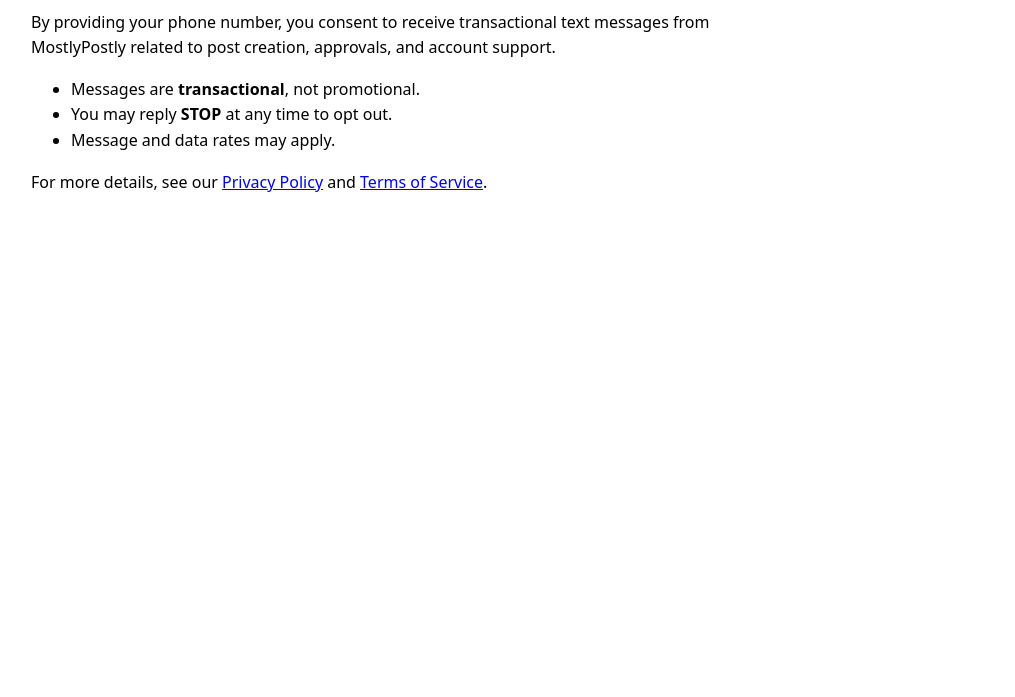
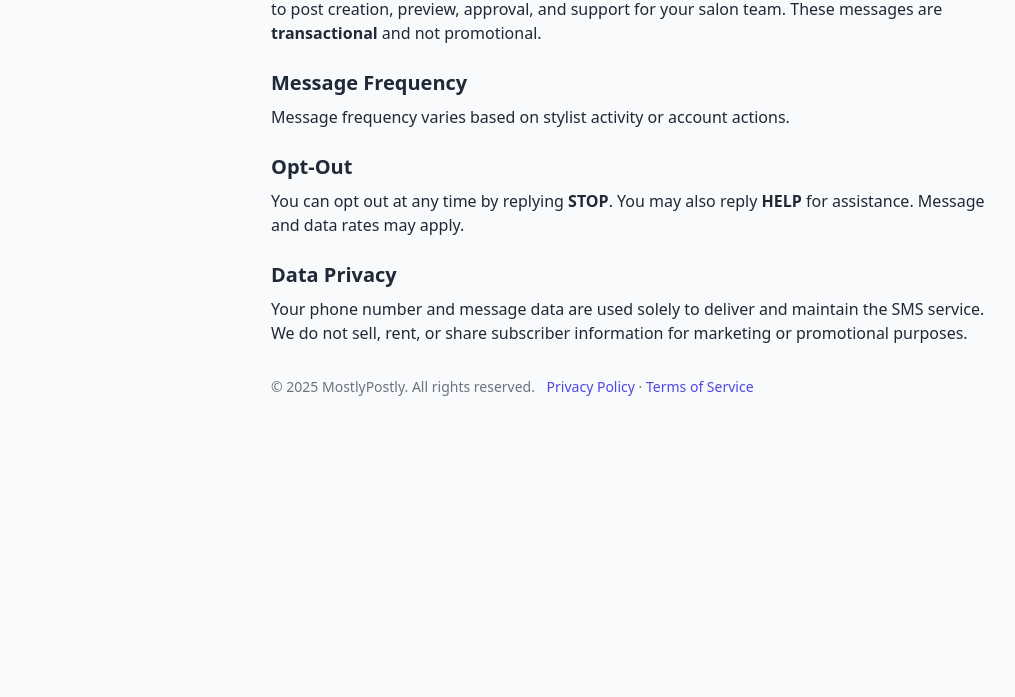
Before and after one commit to mostlypostly/mostlypostly-legal, a plain HTML site: page sms-consent.html in a window 1280 px wide. Shown: the part 103-800 px from the top of the page, without its empty margins (9-1024 px from the left). Drawn offline with nearby package versions, Linux system fonts and the light colour scheme.

Commit message:
Update sms-consent.html

```diff
--- a/sms-consent.html
+++ b/sms-consent.html
@@ -1,22 +1,42 @@
 <!DOCTYPE html>
 <html lang="en">
 <head>
-  <meta charset="UTF-8">
-  <meta name="viewport" content="width=device-width, initial-scale=1.0">
-  <title>MostlyPostly SMS Consent</title>
-  <style>
-    body { font-family: system-ui, sans-serif; margin: 40px; max-width: 700px; line-height: 1.6; }
-    h1 { color: #222; }
-  </style>
+  <meta charset="UTF-8" />
+  <meta name="viewport" content="width=device-width, initial-scale=1.0" />
+  <title>SMS Consent — MostlyPostly</title>
+  <script src="https://cdn.tailwindcss.com"></script>
 </head>
-<body>
-  <h1>SMS Consent Policy</h1>
-  <p>By providing your phone number, you consent to receive transactional text messages from MostlyPostly related to post creation, approvals, and account support.</p>
-  <ul>
-    <li>Messages are <strong>transactional</strong>, not promotional.</li>
-    <li>You may reply <strong>STOP</strong> at any time to opt out.</li>
-    <li>Message and data rates may apply.</li>
-  </ul>
-  <p>For more details, see our <a href="./privacy.html">Privacy Policy</a> and <a href="./terms.html">Terms of Service</a>.</p>
+<body class="bg-gray-50 text-gray-800">
+  <main class="max-w-3xl mx-auto p-6">
+    <h1 class="text-3xl font-bold mb-4">SMS Consent Disclosure</h1>
+
+    <p class="mb-4">
+      By providing your mobile number to MostlyPostly, you agree to receive text messages related to
+      post creation, preview, approval, and support for your salon team.
+      These messages are <strong>transactional</strong> and not promotional.
+    </p>
+
+    <h2 class="text-xl font-semibold mt-6 mb-2">Message Frequency</h2>
+    <p class="mb-4">Message frequency varies based on stylist activity or account actions.</p>
+
+    <h2 class="text-xl font-semibold mt-6 mb-2">Opt-Out</h2>
+    <p class="mb-4">
+      You can opt out at any time by replying <strong>STOP</strong>.
+      You may also reply <strong>HELP</strong> for assistance.
+      Message and data rates may apply.
+    </p>
+
+    <h2 class="text-xl font-semibold mt-6 mb-2">Data Privacy</h2>
+    <p class="mb-4">
+      Your phone number and message data are used solely to deliver and maintain the SMS service.
+      We do not sell, rent, or share subscriber information for marketing or promotional purposes.
+    </p>
+
+    <p class="text-sm text-gray-500 mt-8">
+      © 2025 MostlyPostly. All rights reserved.
+      <a href="privacy.html" class="text-indigo-600 hover:underline ml-2">Privacy Policy</a> ·
+      <a href="terms.html" class="text-indigo-600 hover:underline">Terms of Service</a>
+    </p>
+  </main>
 </body>
 </html>
```
